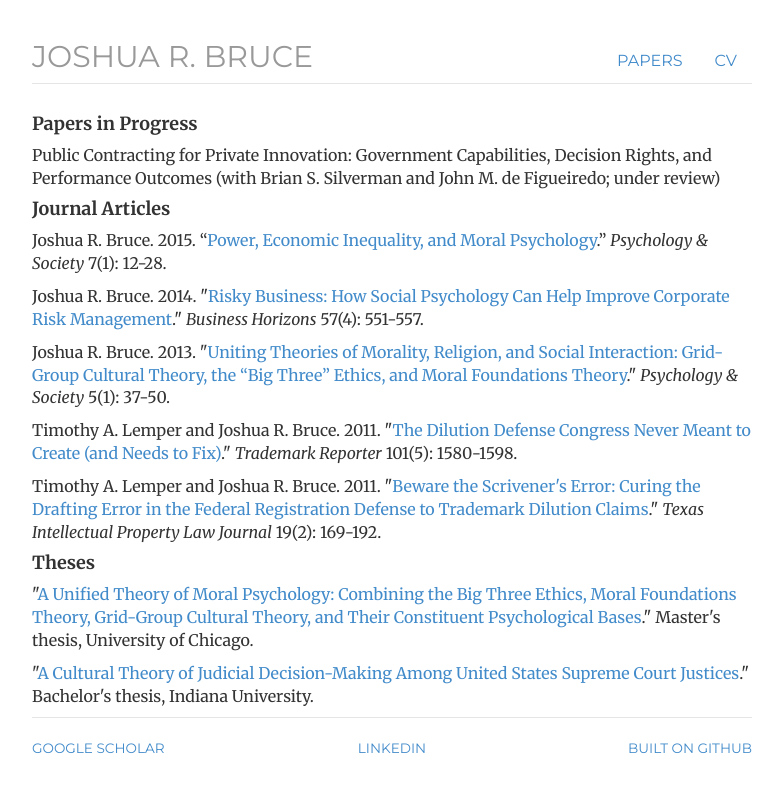
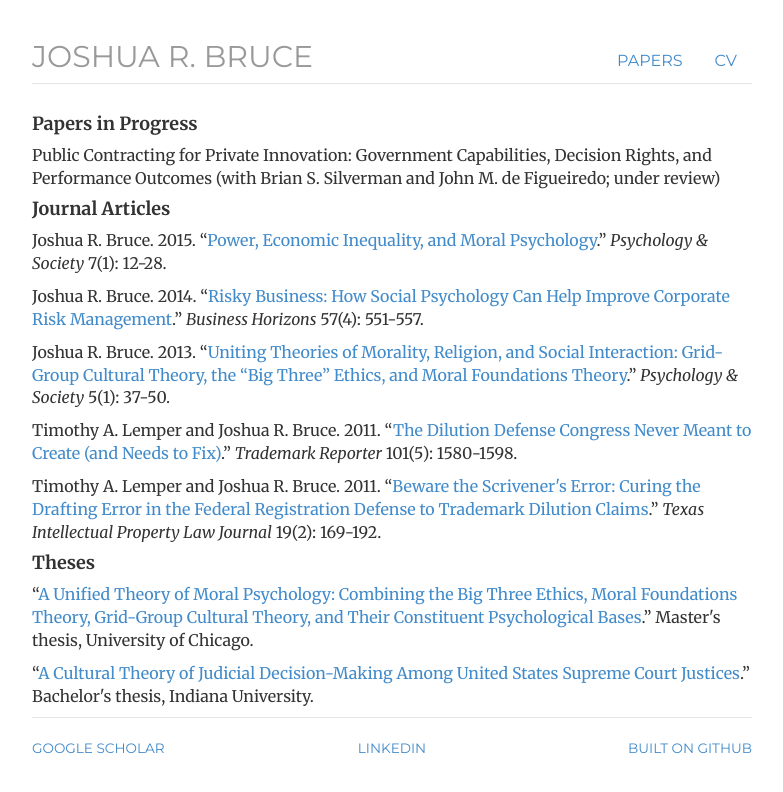
Before and after one commit to joshuarbruce/joshuarbruce.github.io, a Jekyll site: the page built from papers/index.html, in a window 1280 px wide. Shown: the top 792 px of the page, without its empty margins (248-1031 px from the left). Built offline with Jekyll 4.4.1, drawn with Linux system fonts in a browser that asks for light colours; nearby versions of some CDN libraries; some of the changed lines change nothing that is shown.

Commit message:
Update index.html
adding &rdquo; and &ldquo;

```diff
--- a/papers/index.html
+++ b/papers/index.html
@@ -13,14 +13,14 @@ description: list of Joshua R. Bruce's papers, published and in various states o
 	<h4><b>Journal Articles</b></h4>
 
 	<p>Joshua R. Bruce. 2015. &ldquo;<a href="https://www.academia.edu/10452970/Power_Economic_Inequality_and_Moral_Psychology" target="_blank">Power, Economic Inequality, and Moral Psychology</a>.&rdquo; <i>Psychology & Society</i> 7(1): 12-28.</p>
-	<p>Joshua R. Bruce. 2014. "<a href="https://www.academia.edu/6032323/Risky_Business_How_Social_Psychology_Can_Help_Improve_Corporate_Risk_Management" target="_blank">Risky Business: How Social Psychology Can Help Improve Corporate Risk Management</a>." <i>Business Horizons</i> 57(4): 551-557.</p>
-	<p>Joshua R. Bruce. 2013. "<a href="http://www.psychologyandsociety.org/__assets/__original/2013/02/Bruce_J.pdf" target="_blank">Uniting Theories of Morality, Religion, and Social Interaction: Grid-Group Cultural Theory, the “Big Three” Ethics, and Moral Foundations Theory</a>." <i>Psychology & Society</i> 5(1): 37-50.</p>
-	<p>Timothy A. Lemper and Joshua R. Bruce. 2011. "<a href="http://heinonline.org/HOL/LandingPage?collection=journals&handle=hein.journals/thetmr101&div=51&id=&page=" target="_blank">The Dilution Defense Congress Never Meant to Create (and Needs to Fix)</a>." <i>Trademark Reporter</i> 101(5): 1580-1598.</p>
-	<p>Timothy A. Lemper and Joshua R. Bruce. 2011. "<a href="http://heinonline.org/HOL/LandingPage?collection=journals&handle=hein.journals/tipj19&div=11&id=&page=" target="_blank">Beware the Scrivener's Error: Curing the Drafting Error in the Federal Registration Defense to Trademark Dilution Claims</a>." <i>Texas Intellectual Property Law Journal</i> 19(2): 169-192.</p>
+	<p>Joshua R. Bruce. 2014. &ldquo;<a href="https://www.academia.edu/6032323/Risky_Business_How_Social_Psychology_Can_Help_Improve_Corporate_Risk_Management" target="_blank">Risky Business: How Social Psychology Can Help Improve Corporate Risk Management</a>.&rdquo; <i>Business Horizons</i> 57(4): 551-557.</p>
+	<p>Joshua R. Bruce. 2013. &ldquo;<a href="http://www.psychologyandsociety.org/__assets/__original/2013/02/Bruce_J.pdf" target="_blank">Uniting Theories of Morality, Religion, and Social Interaction: Grid-Group Cultural Theory, the “Big Three” Ethics, and Moral Foundations Theory</a>.&rdquo; <i>Psychology & Society</i> 5(1): 37-50.</p>
+	<p>Timothy A. Lemper and Joshua R. Bruce. 2011. &ldquo;<a href="http://heinonline.org/HOL/LandingPage?collection=journals&handle=hein.journals/thetmr101&div=51&id=&page=" target="_blank">The Dilution Defense Congress Never Meant to Create (and Needs to Fix)</a>.&rdquo; <i>Trademark Reporter</i> 101(5): 1580-1598.</p>
+	<p>Timothy A. Lemper and Joshua R. Bruce. 2011. &ldquo;<a href="http://heinonline.org/HOL/LandingPage?collection=journals&handle=hein.journals/tipj19&div=11&id=&page=" target="_blank">Beware the Scrivener's Error: Curing the Drafting Error in the Federal Registration Defense to Trademark Dilution Claims</a>.&rdquo; <i>Texas Intellectual Property Law Journal</i> 19(2): 169-192.</p>
 
 	<h4><b>Theses</b></h4>
 
-	<p>"<a href="https://www.academia.edu/7620433/MA_Thesis_A_Unified_Theory_of_Moral_Psychology_Combining_the_Big_Three_Ethics_Moral_Foundations_Theory_Grid-Group_Cultural_Theory_and_Their_Constituent_Psychological_Bases" target="_blank">A Unified Theory of Moral Psychology: Combining the Big Three Ethics, Moral Foundations Theory, Grid-Group Cultural Theory, and Their Constituent Psychological Bases</a>." Master's thesis, University of Chicago.</p>
-	<p>"<a href="http://polisci.indiana.edu/undergraduate/theses/Bruce.pdf" target="_blank">A Cultural Theory of Judicial Decision-Making Among United States Supreme Court Justices</a>." Bachelor's thesis, Indiana University.</p>
+	<p>&ldquo;<a href="https://www.academia.edu/7620433/MA_Thesis_A_Unified_Theory_of_Moral_Psychology_Combining_the_Big_Three_Ethics_Moral_Foundations_Theory_Grid-Group_Cultural_Theory_and_Their_Constituent_Psychological_Bases" target="_blank">A Unified Theory of Moral Psychology: Combining the Big Three Ethics, Moral Foundations Theory, Grid-Group Cultural Theory, and Their Constituent Psychological Bases</a>.&rdquo; Master's thesis, University of Chicago.</p>
+	<p>&ldquo;<a href="http://polisci.indiana.edu/undergraduate/theses/Bruce.pdf" target="_blank">A Cultural Theory of Judicial Decision-Making Among United States Supreme Court Justices</a>.&rdquo; Bachelor's thesis, Indiana University.</p>
 
 </div>
```
